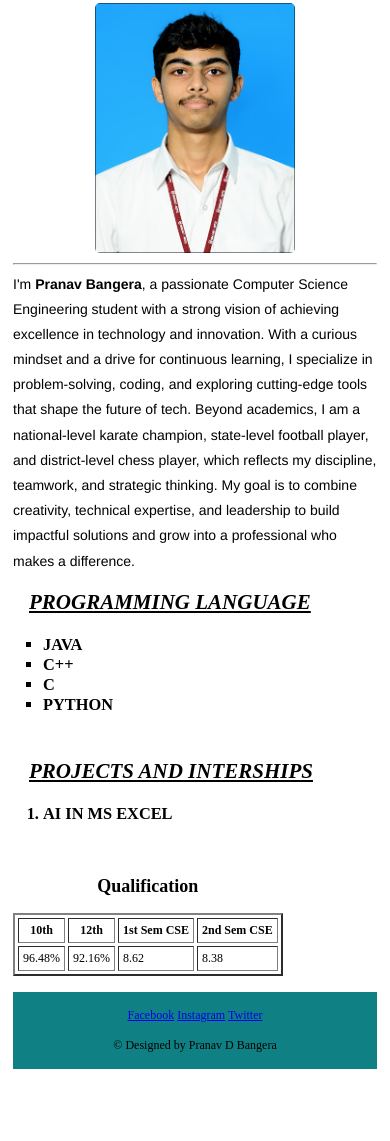
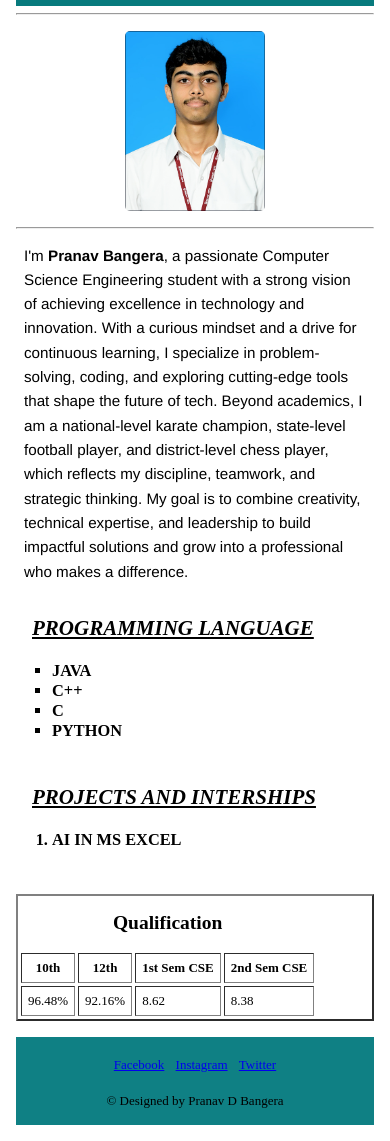
Before and after one commit to pranav-d-bangera04/Portfolio, a plain HTML site: page index.html in a window 390 px wide. Shown: the part 177-1318 px from the top of the page. Before the commit the page ends 1259 px from the top, so only its background shows below. Drawn offline with Linux system fonts and the light colour scheme.

Commit message:
port.css

```diff
--- a/port.css
+++ b/port.css
@@ -83,38 +83,69 @@ footer{
 caption{
     padding: 1rem;
 }
-@media (max-width: 480px) {
+@media (max-width: 760px) {
     body {
         font-size: 14px;
-        padding: 5px;
+        padding: 0.5rem;
     }
+
     header {
         flex-direction: column;
+        align-items: center;
         text-align: center;
+        padding: 1rem;
+    }
+
+    .name h1 {
+        font-size: 1.5rem;
+        margin-bottom: 0.5rem;
+    }
+
+    .header-content {
+        margin-top: 0.5rem;
+    }
+
+    .img img {
+        width: 140px;
+        height: auto;
+        margin: 1rem auto;
+        display: block;
+    }
+
+    .myself p {
+        font-size: 0.95rem;
+        line-height: 1.6;
         padding: 0.5rem;
     }
-    .header-content {
-        border-left: none;
-        margin-top: 5px;
+
+    main {
+        display: block;
+        padding: 0.5rem;
     }
-    img {
-        height: 120px;
-        width: 120px;
-        margin: 10px auto;
+
+    .language, .projects {
+        margin: 0.5rem 0;
+    }
+
+    table {
+        width: 100%;
+        font-size: 13px;
+        overflow-x: auto;
         display: block;
     }
-    .programs, .internship {
-        margin-left: 10px;
+
+    table th, table td {
+        padding: 6px;
     }
-    table {
-        font-size: 12px;
+
+    footer {
+        font-size: 13px;
+        padding: 1rem;
+        text-align: center;
     }
-    table th, table td {
-        padding: 4px;
-    }
-    footer {
-        padding: 1rem;
-        font-size: 12px;
-        position: static; /* so it won’t overlap content on small screens */
+
+    .social a {
+        display: inline-block;
+        margin: 0.25rem;
     }
 }
```
